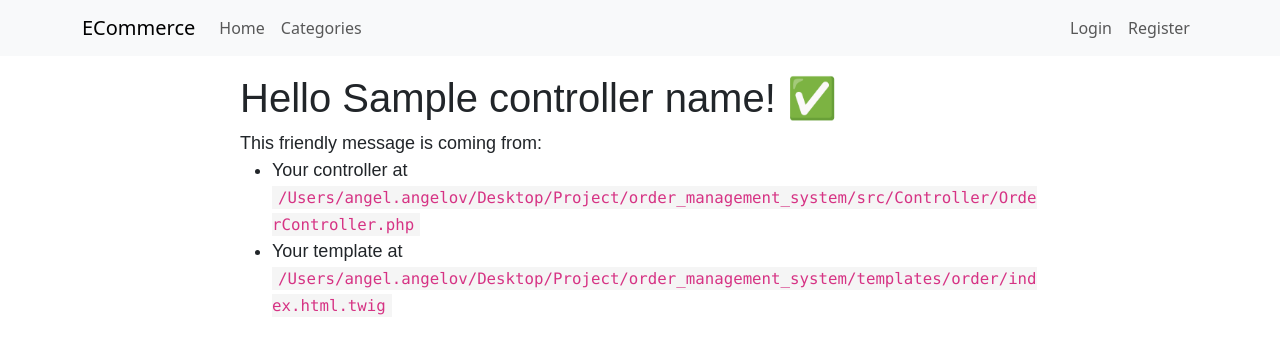
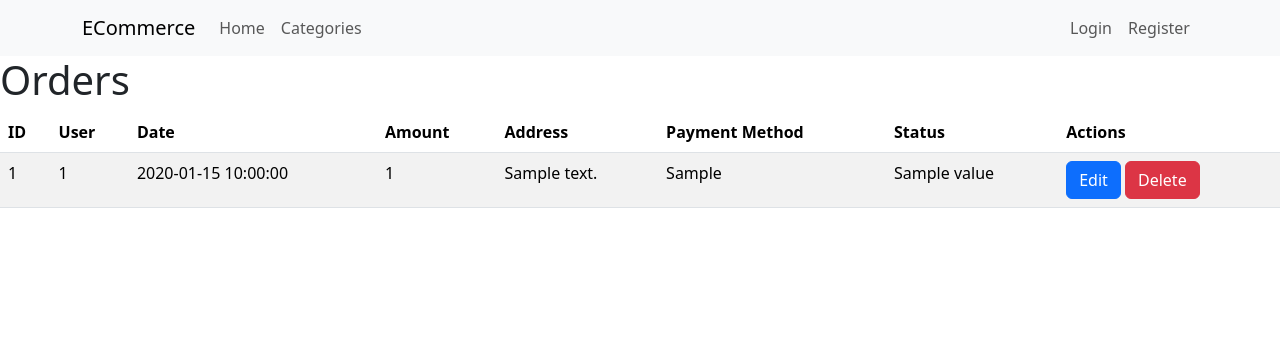
Before and after one commit to AxxellB/order_management_system, a Symfony app: template templates/order/index.html.twig in a window 1280 px wide. Shown: the top 356 px of the page. Run offline with Twig, Linux system fonts and the light colour scheme; the template is opened without the code that fills it: most values are stand-ins (such as "Sample title", 1, 10 or a date in 2020); style sheets or scripts are compiled from the project's sources; some libraries are stand-ins or nearby versions.

Commit message:
Added orders index page, soft delete to orders and mapping between products and orders

```diff
--- a/src/Entity/User.php
+++ b/src/Entity/User.php
@@ -280,4 +280,8 @@ class User implements UserInterface, PasswordAuthenticatedUserInterface
         return $this;
     }
 
+    public function __toString(): string
+    {
+        return $this->getEmail();
+    }
 }
--- a/templates/base.html.twig
+++ b/templates/base.html.twig
@@ -44,6 +44,7 @@
                     </a>
                     <ul class="dropdown-menu" aria-labelledby="adminDropdown">
                         <li><a class="dropdown-item" href="{{ path('product_index') }}">Products</a></li>
+                        <li><a class="dropdown-item" href="{{ path('orders_index') }}">Orders</a></li>
                     </ul>
                 </li>
 
--- a/templates/order/index.html.twig
+++ b/templates/order/index.html.twig
@@ -1,20 +1,45 @@
 {% extends 'base.html.twig' %}
 
-{% block title %}Hello OrderController!{% endblock %}
+{% block title %}Order Management{% endblock %}
 
 {% block body %}
-<style>
-    .example-wrapper { margin: 1em auto; max-width: 800px; width: 95%; font: 18px/1.5 sans-serif; }
-    .example-wrapper code { background: #F5F5F5; padding: 2px 6px; }
-</style>
-
-<div class="example-wrapper">
-    <h1>Hello {{ controller_name }}! ✅</h1>
-
-    This friendly message is coming from:
-    <ul>
-        <li>Your controller at <code>/Users/angel.angelov/Desktop/Project/order_management_system/src/Controller/OrderController.php</code></li>
-        <li>Your template at <code>/Users/angel.angelov/Desktop/Project/order_management_system/templates/order/index.html.twig</code></li>
-    </ul>
-</div>
+    <div class="example-wrapper">
+        <h1>Orders</h1>
+        <table class="table table-striped">
+            <thead>
+            <tr>
+                <th>ID</th>
+                <th>User</th>
+                <th>Date</th>
+                <th>Amount</th>
+                <th>Address</th>
+                <th>Payment Method</th>
+                <th>Status</th>
+                <th>Actions</th>
+            </tr>
+            </thead>
+            <tbody>
+            {% for order in orders %}
+                <tr>
+                    <td>{{ order.id }}</td>
+                    <td>{{ order.UserId }}</td>
+                    <td>{{ order.orderDate|date('Y-m-d H:i:s') }}</td>
+                    <td>{{ order.totalAmount }}</td>
+                    <td>{{ order.deliveryAddress }}</td>
+                    <td>{{ order.paymentMethod }}</td>
+                    <td>{{ order.status.value }}</td>
+                    <td>
+                        <a href="{{ path('order_edit', { 'id': order.id }) }}" class="btn btn-primary">Edit</a>
+                        <a href="{{ path('order_delete', { 'id': order.id }) }}" class="btn btn-danger"
+                           onclick="return confirm('Are you sure you want to delete this order?');">Delete</a>
+                    </td>
+                </tr>
+            {% else %}
+                <tr>
+                    <td colspan="8">No orders found.</td>
+                </tr>
+            {% endfor %}
+            </tbody>
+        </table>
+    </div>
 {% endblock %}
```
Also changed, not shown: src/Controller/OrderController.php (+15 -6 lines), src/Repository/OrderRepository.php (+8 -0 lines), src/Service/OrderService.php (+6 -6 lines).
